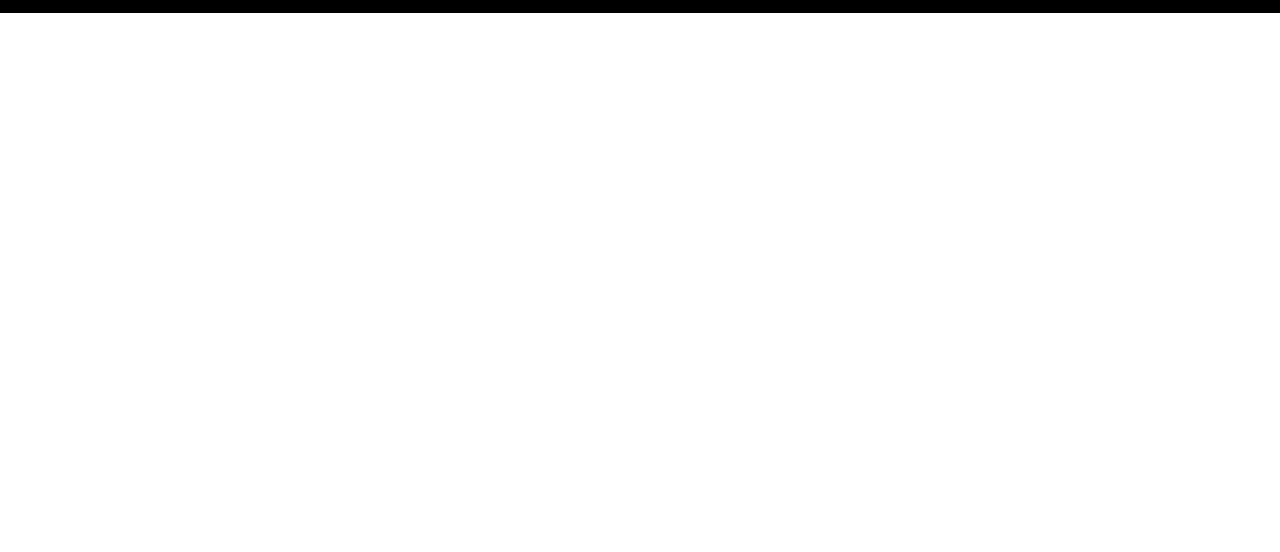
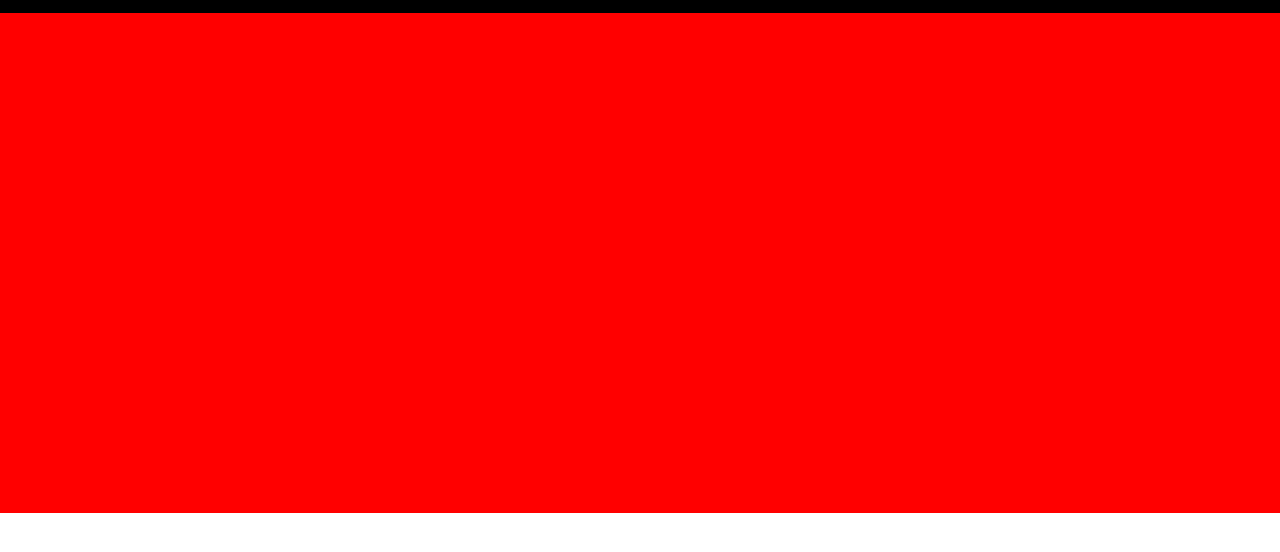
Before and after one commit to dabo2100/task_1, a plain HTML site: page index.html in a window 1280 px wide. Shown: the part 56-608 px from the top of the page. Drawn offline with Linux system fonts and the light colour scheme.

Commit message:
Update 3

```diff
--- a/index.html
+++ b/index.html
@@ -15,5 +15,8 @@
         <a>Test</a>
       </nav>
     </header>
+
+    <div style="background-color: red; height: 500px; width: 100%;"></div>
   </body>
+
 </html>
```
